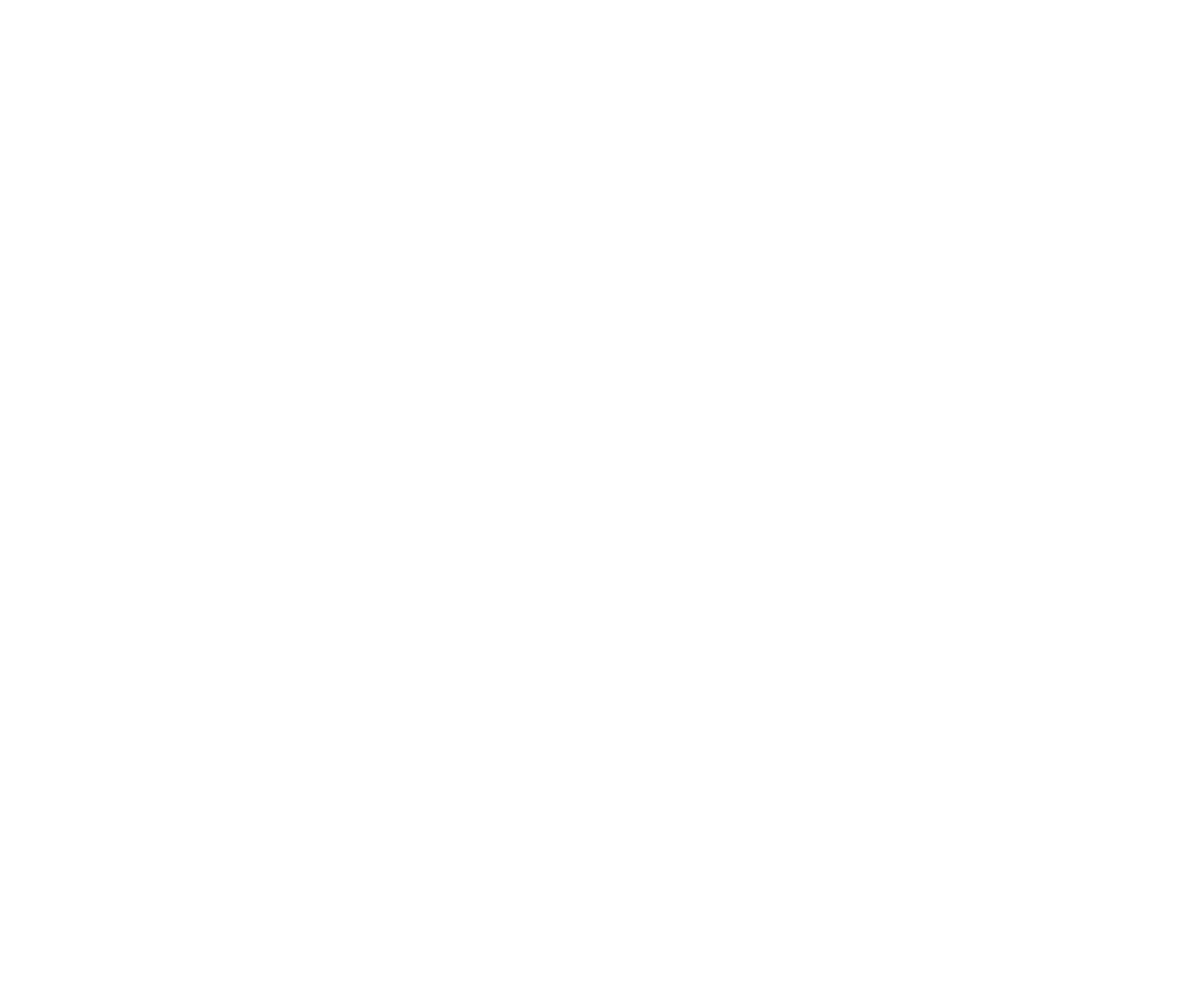
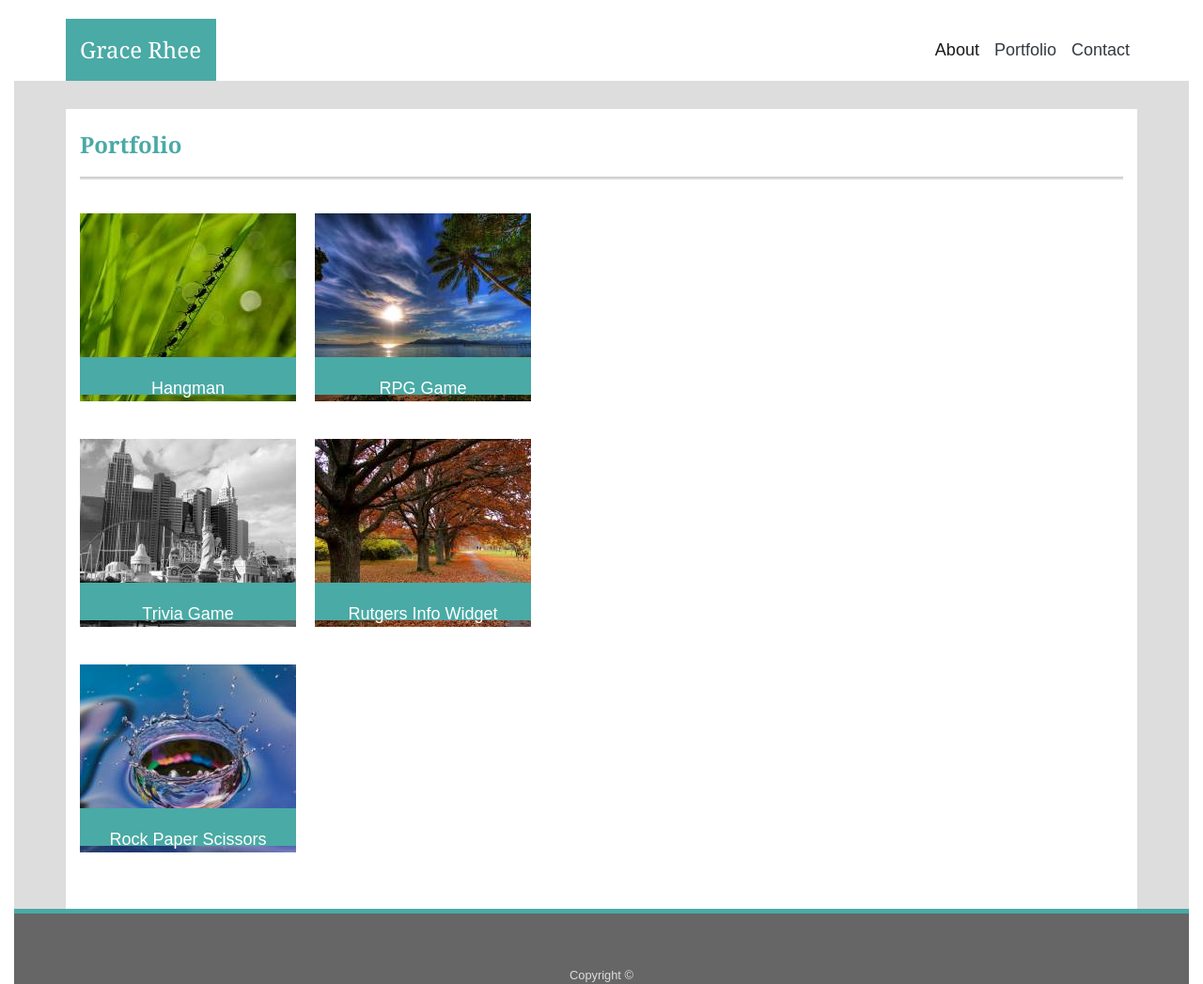
Before and after one commit to grmrh/Bootstrap-Portfolio_2, a plain HTML site: page portfolio.html in a window 1280 px wide. Shown: the whole page at 94% size. Before the commit the page ends 800 px from the top, so only its background shows below. Drawn offline with nearby package versions, Linux system fonts and the light colour scheme.

Commit message:
first attempt for bootstrap portfolio

```diff
--- a/assets/css/style.css
+++ b/assets/css/style.css
@@ -55,30 +55,51 @@ header {
     background-color: #666666;
     border-top: 5px solid #4aaaa5;
     color: #dddddd;
-    font-size: 0.7rem;
+    font-size: 0.8rem;
  }
 
- /* .footer .accent-bar {
-     height: 5px;
-     background-color: #4aaaa5;
- } */
-
  .footer-content {
-     /* height: 4rem; */
+     height: 100%;
      text-align: center;
-     vertical-align: bottom;
-     /* position: relative;
-     width: 100%;
-     height: 55px; */
  }
 
- .copy-right {
-     /* position: absolute; */
-     bottom: 0;
-     left: 50%;
-     margin-left: -5%;
-     width: 80px;
-     height: 16px;
-     font-size: 12px;
-     color: #dddddd;
- }
+ .portfolio {
+    width: 500px;
+    min-height: 760px;
+}
+.portfolio-box {
+    position: relative;
+    float: left;
+    width: 230px;
+    height: 200px;
+    margin: 20px;
+    margin-left: 0;
+}
+
+pf {
+    z-index: 1;
+}
+
+.banner {
+    position: absolute;
+    bottom: 7px;
+    left: 0;
+    z-index: 2;
+    width: 230px;
+    height: 40px;
+    background-color: #4aaaa5;
+    color: #ffffff;
+    text-align: center;
+    vertical-align: middle;
+    padding-top:20px;
+    transform: translateY(0px);
+    transition: transform .5s ease-in-out;
+}
+
+.banner:hover {
+    transform: translateY(-50px);
+}
+
+.portfolio-box:hover .pf {
+    opacity:0.3;
+}
--- a/contact.html
+++ b/contact.html
@@ -0,0 +1,60 @@
+<!DOCTYPE html>
+<html lang="en">
+<head>
+    <meta charset="UTF-8">
+    <meta name="viewport" content="width=device-width, initial-scale=1.0">
+    <meta http-equiv="X-UA-Compatible" content="ie=edge">
+    <link rel="stylesheet" href="https://maxcdn.bootstrapcdn.com/bootstrap/4.0.0/css/bootstrap.min.css">
+    <link rel="stylesheet" href="assets/css/style.css" type="text/css">
+    <title>Bootstrap-Portfolio</title>
+</head>
+<body class="container-fluid">
+    <div class="container" id="my-navbar-container">
+        <nav class="navbar navbar-expand-lg navbar-light bg-white" id="my-navbar">
+            <a class="navbar-brand" id="my-name" href="#">Grace Rhee</a>
+            <button class="navbar-toggler" type="button" data-toggle="collapse" data-target=""#collapsibleNavbar" >
+                <span class="navbar-toggler-icon"></span>
+            </button>
+            <div class="collapse navbar-collapse justify-content-end" id="collapsibleNavbar">
+                <div class="navbar-nav">
+                    <a class="nav-item nav-link active" href="index.html">About<span class="sr-only">(current)</span></a>
+                    <a class="nav-item nav-link text-dark" href="portfolio.html">Portfolio</a>
+                    <a class="nav-item nav-link text-dark" href="contact.html">Contact</a>
+                </div>
+            </div>
+        </nav>
+    </div>
+    <div class="middle">
+            <div class="container bg-white">
+                <div class="row">
+                    <div class="col">
+                    <header>Contact</header>
+                    <hr class="this-line">
+                    <form>
+                        <div class="form-group">
+                            <label for="fullName">Name</label>
+                            <input type="text" id="fullName" class="form-control" placeholder="John Smith" /><br>
+                        </div>
+                        <div class="form-group">
+                            <label for="email">Email</label>
+                            <input type="email" id="email" class="form-control" placeholder="example@gmail.com"/><br>
+                        </div>
+                        <div class="form-group">
+                            <label for="mesage">Message</label><br>
+                            <textarea id="message" class="form-control" rows="4"></textarea>
+                        </div>
+                        <button type="submit" class="btn btn-primary">Submit</button>
+                    </form>
+                </div>
+            </div>
+        </div>
+        </div>
+    <div class="footer">
+        <div class="row align-items-end footer-content">
+            <div class="col ">
+                Copyright &copy;
+            </div>
+        </div>
+    </div>
+</body>
+</html>
--- a/portfolio.html
+++ b/portfolio.html
@@ -0,0 +1,67 @@
+<!DOCTYPE html>
+<html lang="en">
+<head>
+    <meta charset="UTF-8">
+    <meta name="viewport" content="width=device-width, initial-scale=1.0">
+    <meta http-equiv="X-UA-Compatible" content="ie=edge">
+    <link rel="stylesheet" href="https://maxcdn.bootstrapcdn.com/bootstrap/4.0.0/css/bootstrap.min.css">
+    <link rel="stylesheet" href="assets/css/style.css" type="text/css">
+    <title>Bootstrap-Portfolio</title>
+</head>
+<body class="container-fluid">
+    <div class="container" id="my-navbar-container">
+        <nav class="navbar navbar-expand-lg navbar-light bg-white" id="my-navbar">
+            <a class="navbar-brand" id="my-name" href="#">Grace Rhee</a>
+            <button class="navbar-toggler" type="button" data-toggle="collapse" data-target=""#collapsibleNavbar" >
+                <span class="navbar-toggler-icon"></span>
+            </button>
+            <div class="collapse navbar-collapse justify-content-end" id="collapsibleNavbar">
+                <div class="navbar-nav">
+                    <a class="nav-item nav-link active" href="index.html">About<span class="sr-only">(current)</span></a>
+                    <a class="nav-item nav-link text-dark" href="portfolio.html">Portfolio</a>
+                    <a class="nav-item nav-link text-dark" href="contact.html">Contact</a>
+                </div>
+            </div>
+        </nav>
+    </div>
+    <div class="middle">
+            <div class="container bg-white">
+                <div class="row">
+                    <div class="col">
+                    <header>Portfolio</header>
+                    <hr class="this-line">
+                    <div class="portfolio">
+                        <div class="portfolio-box">
+                                <image class="pf" src="assets/images/loremPixel-6.jpg">
+                                    <div class="banner">Hangman</div>
+                        </div>
+                        <div class="portfolio-box">
+                            <image class="pf" src="assets/images/loremPixel-5.jpg">
+                            <div class="banner">RPG Game</div>
+                        </div>
+                        <div class="portfolio-box">
+                            <image class="pf" src="assets/images/loremPixel-9.jpg">
+                                <div class="banner">Trivia Game</div>
+                        </div>
+                        <div class="portfolio-box">
+                            <image class="pf" src="assets/images/loremPixel-2.jpg">
+                                <div class="banner">Rutgers Info Widget</div>
+                        </div>
+                        <div class="portfolio-box">
+                            <image class="pf" src="assets/images/loremPixel-3.jpg">
+                                <div class="banner"> Rock Paper Scissors</div>
+                        </div>
+                    </div>
+                </div>
+            </div>
+        </div>
+    </div>
+    <div class="footer">
+        <div class="row align-items-end footer-content">
+            <div class="col ">
+                Copyright &copy;
+            </div>
+        </div>
+    </div>
+</body>
+</html>
```
Also changed, not shown: index.html (+3 -3 lines).
